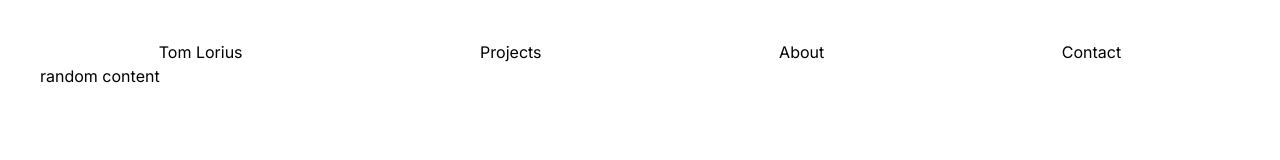
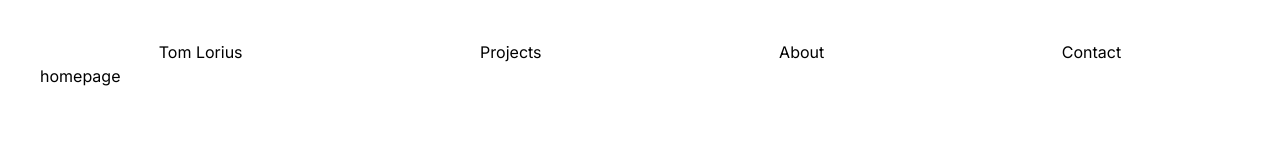
Before and after one commit to tlorius/portfolio, a Next.js app: page / in a window 1280 px wide. Shown: the top 160 px of the page. Built offline with nearby package versions, Linux system fonts and the light colour scheme.

Commit message:
Fixed nav

```diff
--- a/package.json
+++ b/package.json
@@ -9,7 +9,9 @@
     "lint": "next lint"
   },
   "dependencies": {
+    "@types/nodemailer": "^6.4.14",
     "next": "14.1.0",
+    "nodemailer": "^6.9.9",
     "react": "^18",
     "react-dom": "^18"
   },
--- a/src/app/page.tsx
+++ b/src/app/page.tsx
@@ -1,7 +1,7 @@
 export default function Home() {
   return (
     <main>
-      <h1>random content</h1>
+      <h1>homepage</h1>
     </main>
   );
 }
--- a/src/app/ui/Navbar.tsx
+++ b/src/app/ui/Navbar.tsx
@@ -1,11 +1,11 @@
 const Navbar = () => {
   return (
-    <div className="flex flex-row gap-30 justify-around">
+    <nav key="navbar" className="flex flex-row gap-30 justify-around">
       <h3>Tom Lorius</h3>
       <div>Projects</div>
       <div>About</div>
       <div>Contact</div>
-    </div>
+    </nav>
   );
 };
 
```
Also changed, not shown: 2 other files (tests, documents, lock files or other folders).
